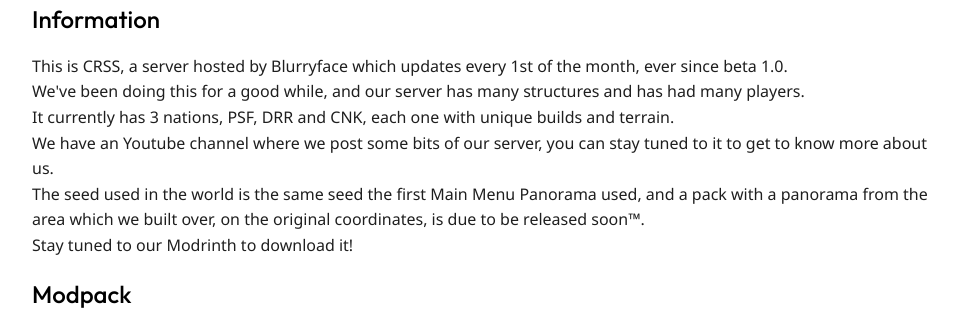
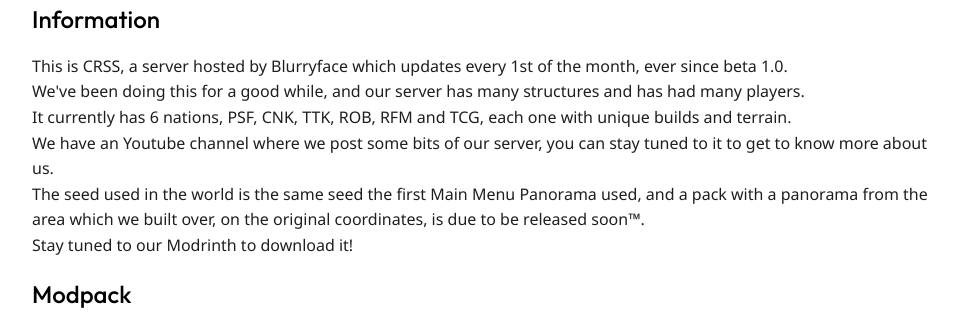
Before and after one commit to CRSS666/Website, a PHP site: template template/index.twig in a window 1280 px wide. Shown: the part 459-771 px from the top of the page, without its empty margins (152-1110 px from the left). Run offline with PHP 8.4, Linux system fonts and the light colour scheme; the template is opened without the code that fills it, so the values that code supplies are empty; some libraries are stand-ins or nearby versions.

Commit message:
added more nations to the info page

```diff
--- a/template/index.twig
+++ b/template/index.twig
@@ -16,7 +16,7 @@
 
     We've been doing this for a good while, and our server has many structures and has had many players.<br />
 
-    It currently has 3 nations, PSF, DRR and CNK, each one with unique builds and terrain.<br />
+    It currently has 6 nations, PSF, CNK, TTK, ROB, RFM and TCG, each one with unique builds and terrain.<br />
 
     We have an Youtube channel where we post some bits of our server, you can stay tuned to it to get to know more about us.<br />
 
```
